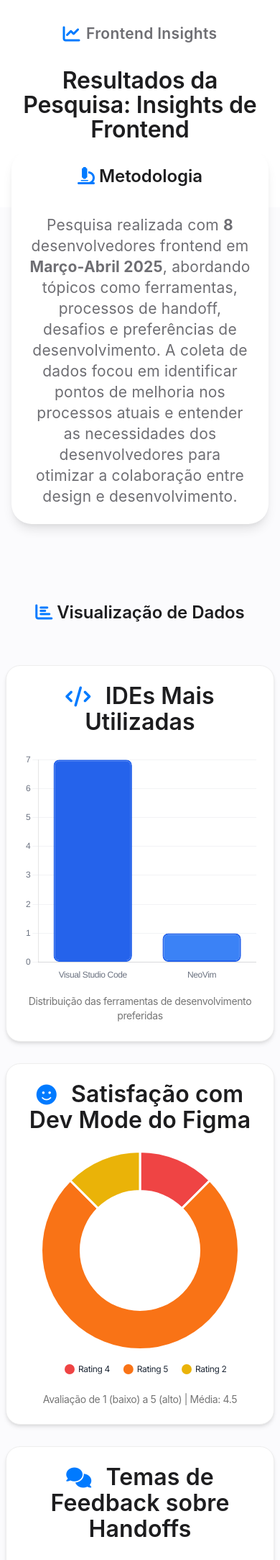
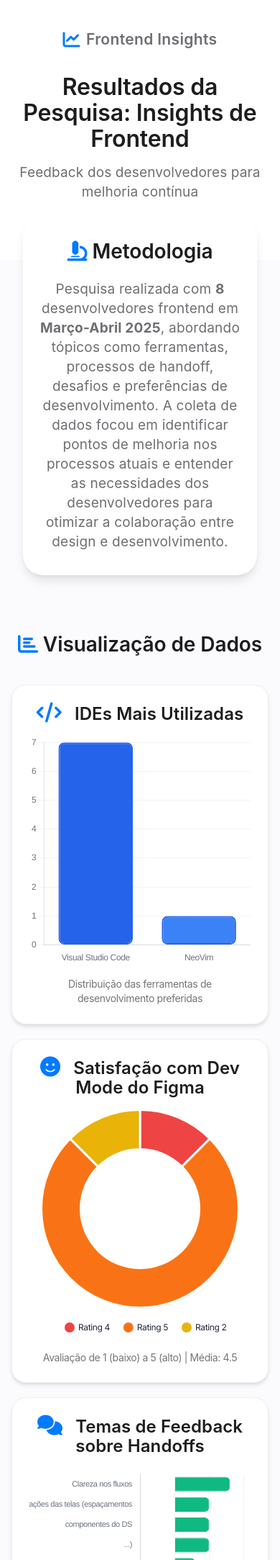
Before and after one commit to brunonepomuceno/chapter-design-dev-mode, a Flask app: page / in a window 390 px wide. Shown: the top 2167 px of the page at 72% size. Run offline with Flask 3, Linux system fonts and the light colour scheme.

Commit message:
Enhance the dashboard's responsiveness and overall appearance for mobile users
Refactor CSS media queries and update font sizes to improve responsiveness on smaller screens.

Replit-Commit-Author: Agent
Replit-Commit-Session-Id: 15088373-4ffc-466d-992e-6f4f309f2cb4
Replit-Commit-Screenshot-Url: https://storage.googleapis.com/screenshot-production-us-central1/f5b89c1b-68bd-4bfe-97de-ef7b0fd6acad/d9b54f75-cb18-40ae-bac2-5df72ead2d27.jpg

```diff
--- a/static/css/style.css
+++ b/static/css/style.css
@@ -429,66 +429,147 @@ body {
     text-align: center;
 }
 
-/* Responsive design */
-@media (max-width: 768px) {
+/* Responsive design - Apple-style */
+@media (max-width: 1068px) {
+    .container {
+        max-width: 692px;
+        padding: 0 40px;
+    }
+
     .header h1 {
-        font-size: 2rem;
+        font-size: 40px;
+        line-height: 1.1;
     }
 
     .header p {
-        font-size: 1rem;
+        font-size: 21px;
+        line-height: 1.381;
+    }
+
+    .section-title {
+        font-size: 32px;
+        line-height: 1.125;
     }
 
     .charts-grid {
         grid-template-columns: 1fr;
+        gap: 20px;
     }
 
     .chart-container {
-        padding: 1.5rem;
+        padding: 32px;
     }
 
-    .insights-grid {
-        grid-template-columns: 1fr;
+    .chart-title {
+        font-size: 28px;
+    }
+}
+
+@media (max-width: 735px) {
+    .container {
+        padding: 0 16px;
     }
 
-    .quotes-grid {
-        grid-template-columns: 1fr;
+    .header {
+        padding: 40px 0 80px;
+    }
+
+    .header-content {
+        padding: 0 16px;
+    }
+
+    .header h1 {
+        font-size: 32px;
+        line-height: 1.125;
+        margin-bottom: 16px;
+    }
+
+    .header p {
+        font-size: 19px;
+        line-height: 1.421;
+    }
+
+    .section {
+        margin: 80px 0;
+    }
+
+    .section-title {
+        font-size: 28px;
+        line-height: 1.143;
+        margin-bottom: 24px;
     }
 
     .methodology {
-        margin-left: 1rem;
-        margin-right: 1rem;
-        padding: 1.5rem;
+        padding: 32px 24px;
+        margin: -60px 16px 80px;
+        max-width: none;
+    }
+
+    .methodology p {
+        font-size: 19px;
+        line-height: 1.421;
+    }
+
+    .charts-grid {
+        margin: 40px 0;
+    }
+
+    .chart-container {
+        padding: 24px;
+    }
+
+    .chart-title {
+        font-size: 24px;
+        margin-bottom: 16px;
+    }
+
+    .insights-grid,
+    .quotes-grid {
+        grid-template-columns: 1fr;
+        gap: 16px;
+        margin: 40px 0;
+    }
+
+    .insight-card,
+    .quote-card {
+        padding: 24px;
+    }
+
+    .insight-title {
+        font-size: 21px;
+        line-height: 1.19;
+    }
+
+    .next-steps {
+        padding: 32px 24px;
+        margin: 40px 0;
+    }
+
+    .steps-list li {
+        padding: 16px 0 16px 60px;
+    }
+
+    .steps-list li::before {
+        width: 40px;
+        height: 40px;
+        top: 16px;
+        font-size: 15px;
+    }
+
+    .step-text {
+        font-size: 17px;
+        line-height: 1.47;
+    }
+
+    .footer {
+        padding: 60px 0 40px;
+        margin-top: 80px;
     }
 
     .footer-content {
         flex-direction: column;
         text-align: center;
-    }
-
-    .section-title {
-        font-size: 1.5rem;
-    }
-}
-
-@media (max-width: 480px) {
-    .container {
-        padding: 0 0.5rem;
-    }
-
-    .header {
-        padding: 2rem 0;
-    }
-
-    .insight-card,
-    .quote-card,
-    .chart-container {
-        padding: 1.5rem;
-    }
-
-    .methodology {
-        margin-left: 0.5rem;
-        margin-right: 0.5rem;
+        gap: 24px;
     }
 }
 
```
